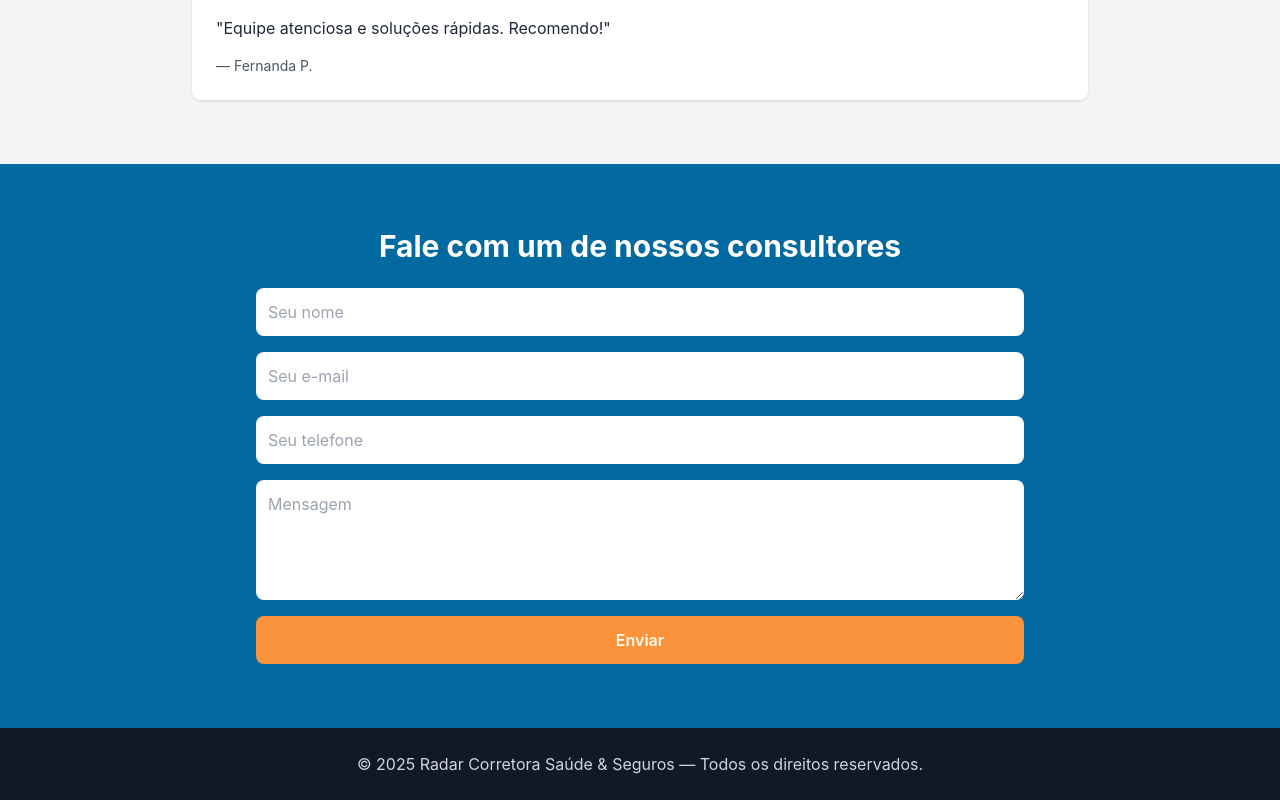
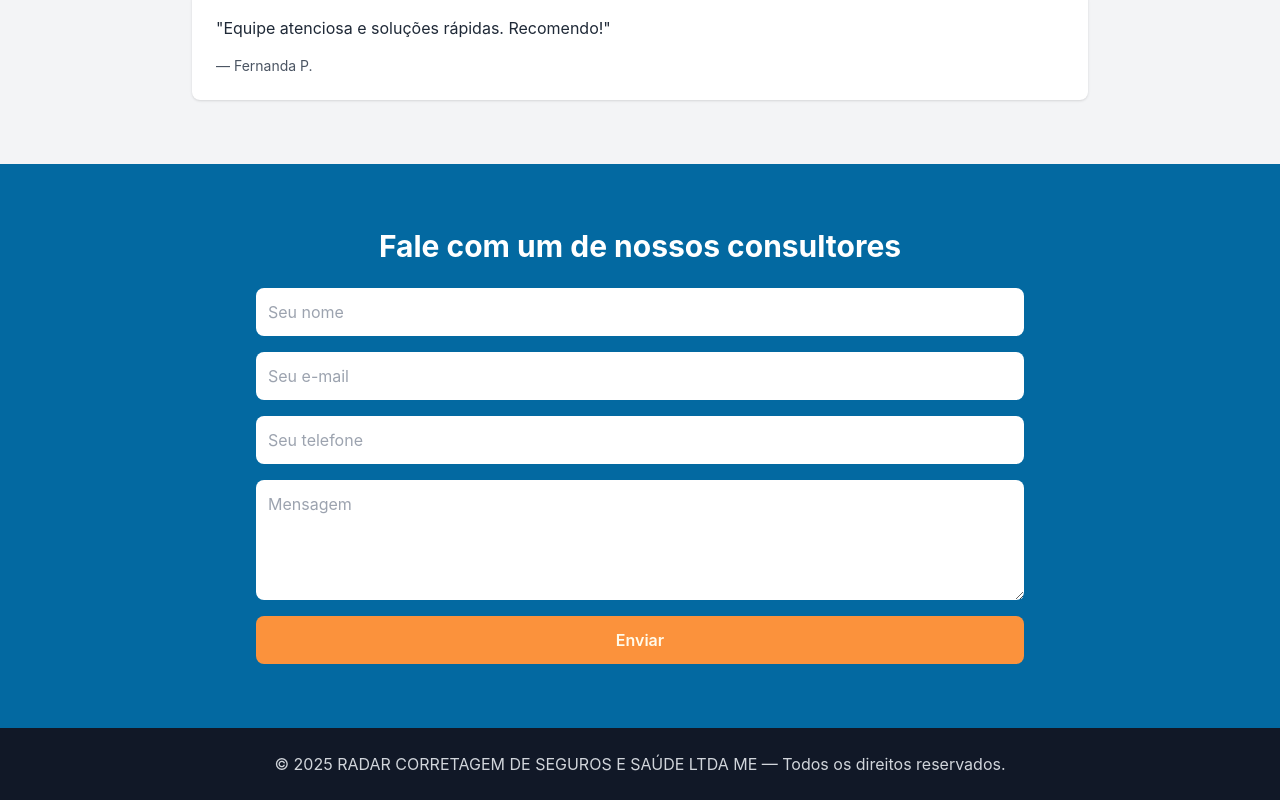
Before and after one commit to leticiaoliveira5/radar, a React (Create React App) app: page / in a window 1280 px wide. Shown: the part 980-1780 px from the top of the page. Built offline with nearby package versions, Linux system fonts and the light colour scheme.

Commit message:
update company name

```diff
--- a/src/pages/HomePage.jsx
+++ b/src/pages/HomePage.jsx
@@ -78,7 +78,7 @@ function HomePage() {
       {/* Rodapé */}
       <footer className="bg-gray-900 text-gray-300 py-6 text-center">
         <p>
-          © {new Date().getFullYear()} Radar Corretora Saúde & Seguros — Todos os
+          © {new Date().getFullYear()} RADAR CORRETAGEM DE SEGUROS E SAÚDE LTDA ME — Todos os
           direitos reservados.
         </p>
       </footer>
```
